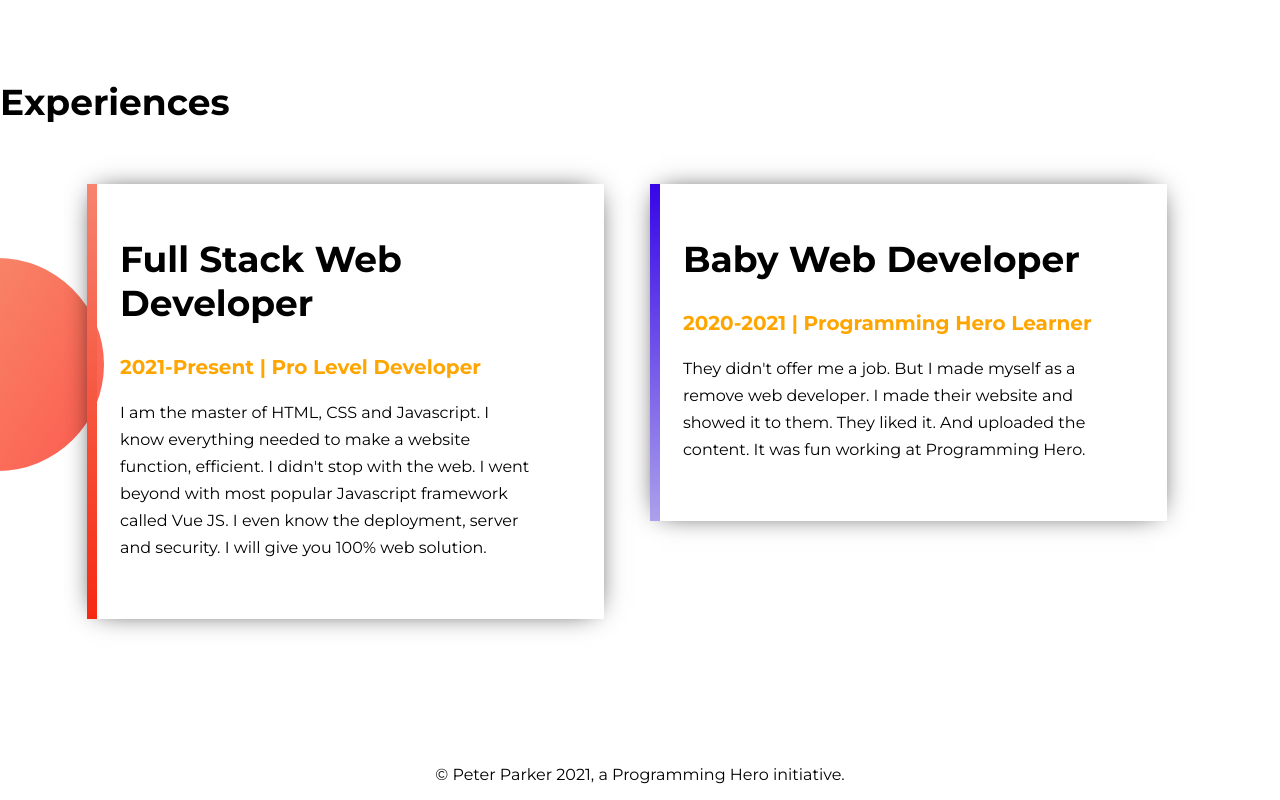
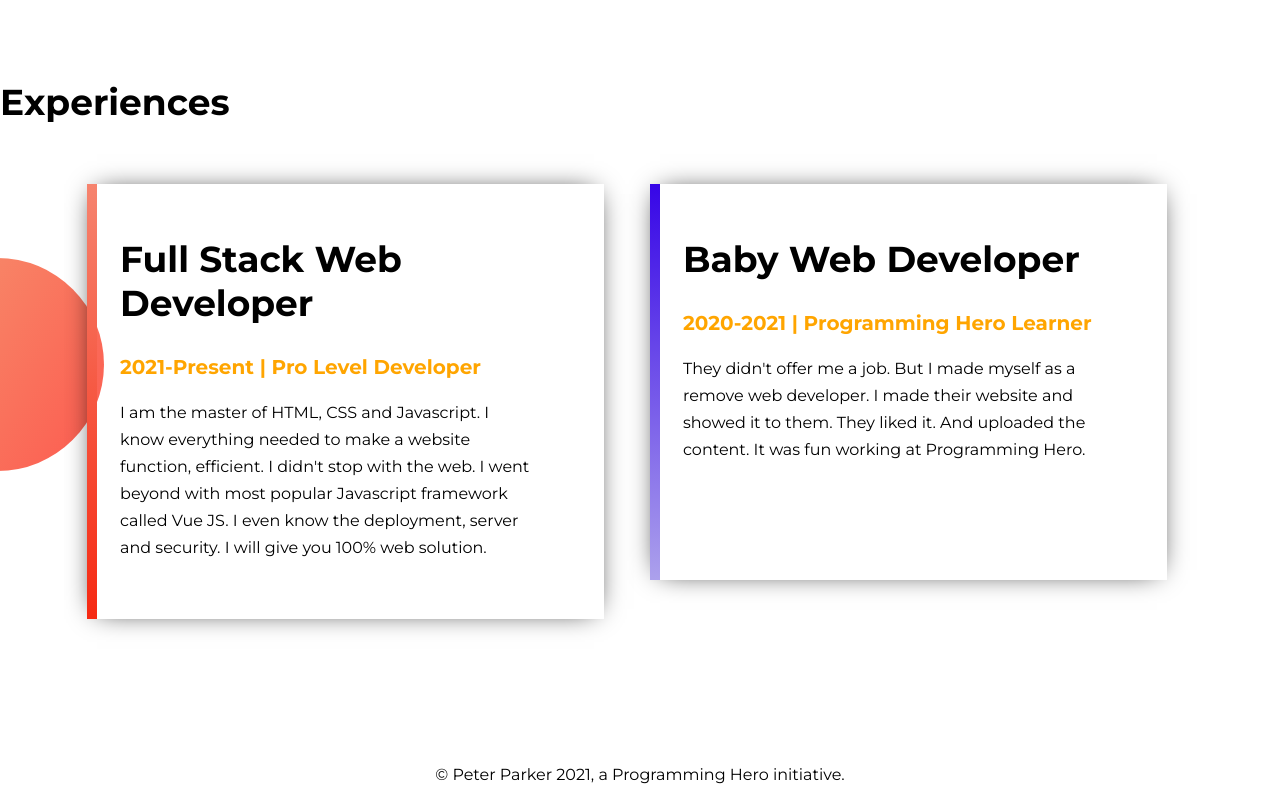
Before and after one commit to munshiprodip/professional-portfolio, a plain HTML site: page index.html in a window 1280 px wide. Shown: the part 1140-1940 px from the top of the page. Drawn offline with Linux system fonts and the light colour scheme.

Commit message:
change cad height

```diff
--- a/style.css
+++ b/style.css
@@ -75,7 +75,7 @@ img{
     padding: 2%;
     min-height: 350px;
     width: 40%;
-    min-height: 250px;
+    min-height: 350px;
 }
 .border-left{
     border-left: 10px solid;
```
